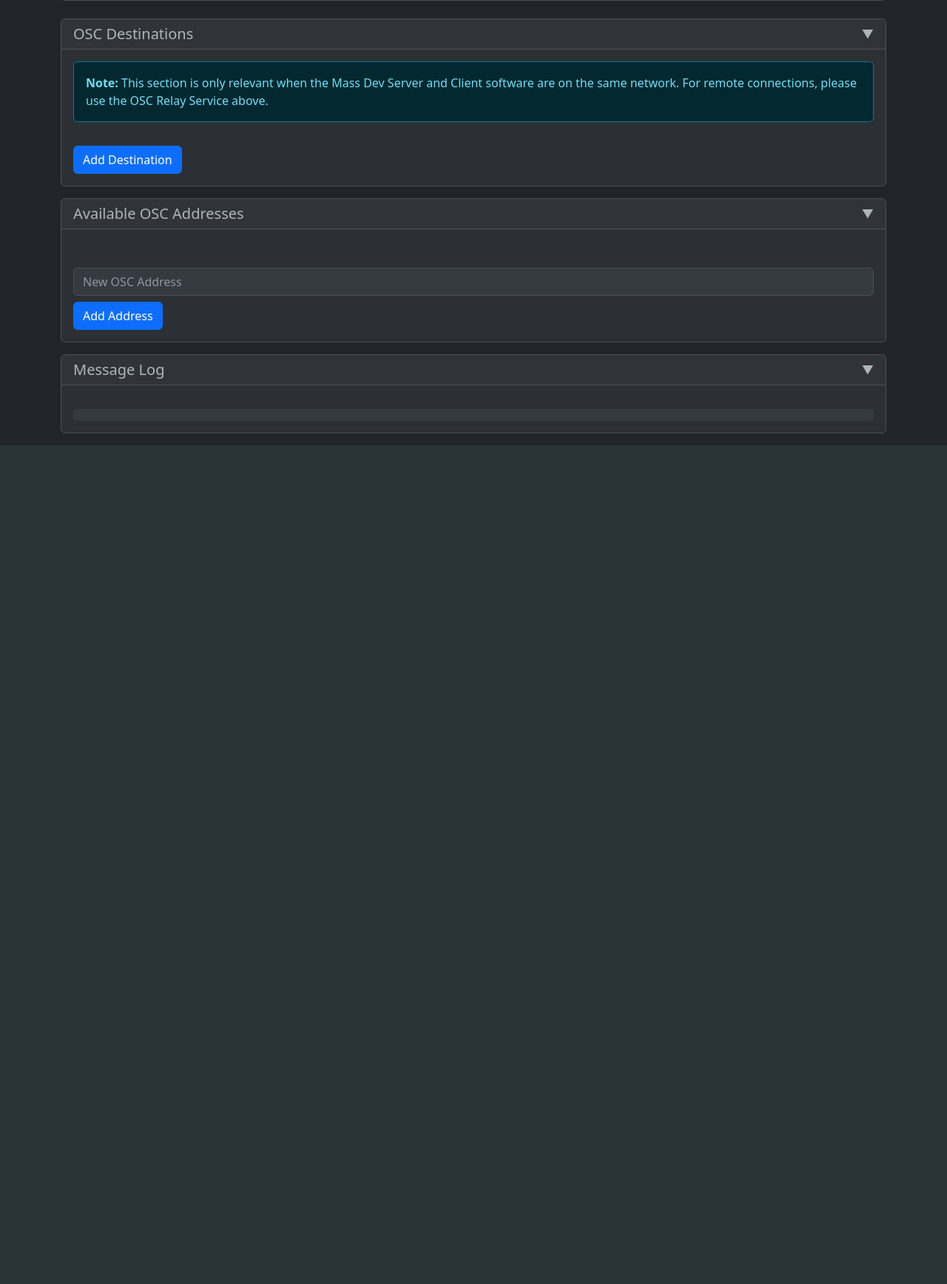
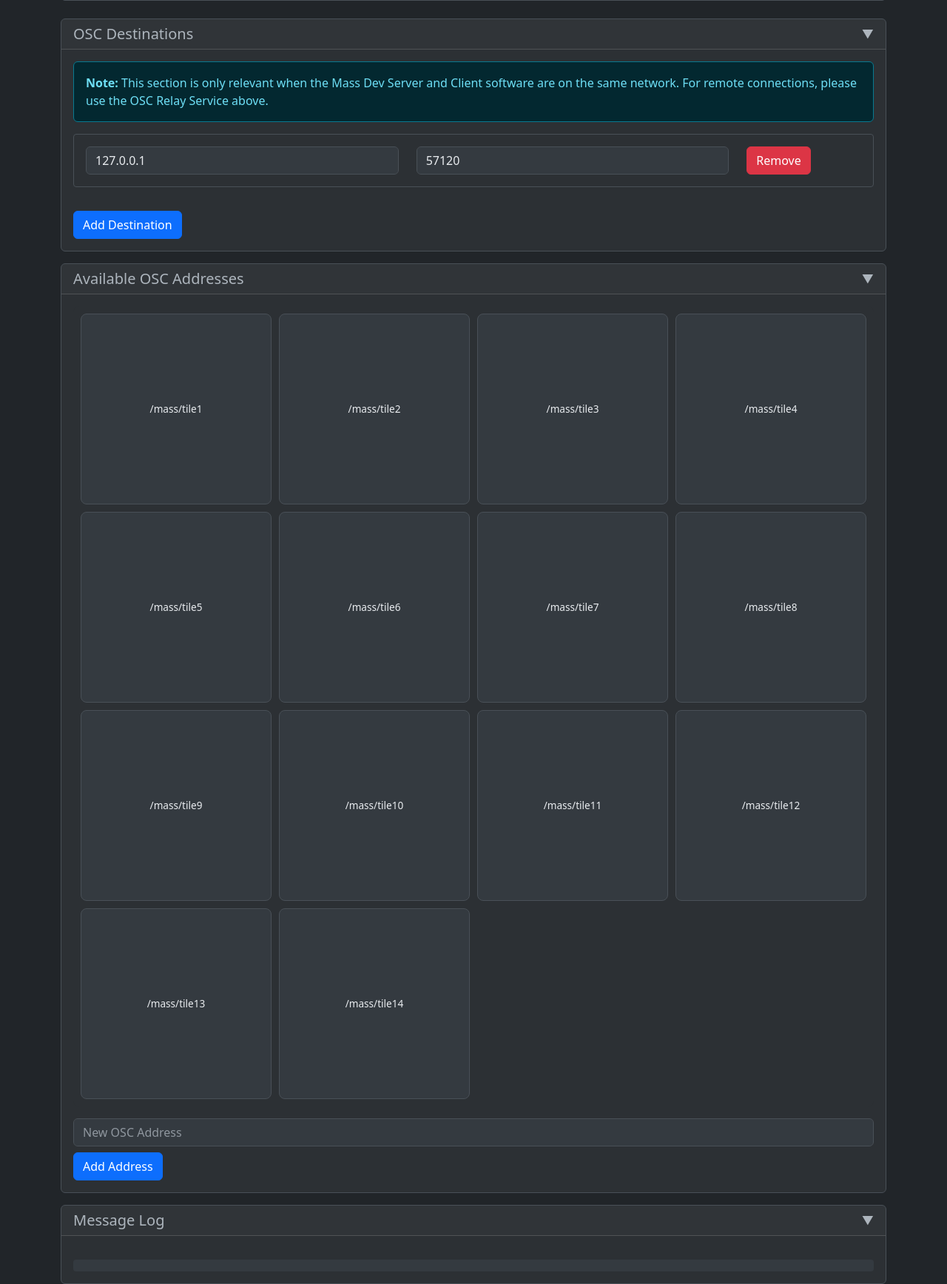
Before and after one commit to wearethehive/massdevserver, a Flask app: page / in a window 1280 px wide. Shown: the part 742-2478 px from the top of the page at 74% size. Before the commit the page ends 1344 px from the top, so only its background shows below. Run offline with Flask 3, Linux system fonts and the light colour scheme; some libraries are stand-ins or nearby versions.

Commit message:
fixing grid

```diff
--- a/streamosc.py
+++ b/streamosc.py
@@ -244,6 +244,10 @@ def send_random_osc_messages():
 def index():
     # Get the first API key for the client
     api_key = API_KEYS[0] if API_KEYS else 'default-key-for-development'
+
+    # Debug logging
+    logger.info(f"Rendering index with addresses: {OSC_ADDRESSES}")
+    logger.info(f"Number of addresses: {len(OSC_ADDRESSES)}")
 
     return render_template('index.html',
                           destinations=destinations,
--- a/templates/index.html
+++ b/templates/index.html
@@ -10,9 +10,12 @@
     <link rel="preload" href="https://cdn.jsdelivr.net/npm/bootstrap@5.3.0/dist/js/bootstrap.bundle.min.js" as="script">
     <!-- Load CSS -->
     <link href="https://cdn.jsdelivr.net/npm/bootstrap@5.3.0/dist/css/bootstrap.min.css" rel="stylesheet">
-    <!-- Defer non-critical scripts -->
-    <script src="https://cdnjs.cloudflare.com/ajax/libs/socket.io/4.0.1/socket.io.js" defer></script>
+    <!-- Load Socket.IO first -->
+    <script src="https://cdnjs.cloudflare.com/ajax/libs/socket.io/4.0.1/socket.io.js"></script>
+    <!-- Load other scripts -->
     <script src="https://cdn.jsdelivr.net/npm/bootstrap@5.3.0/dist/js/bootstrap.bundle.min.js" defer></script>
+    <!-- Load non-critical CSS asynchronously -->
+    <link rel="stylesheet" href="/static/css/styles.css">
     <style>
         /* Critical CSS only - move non-critical styles to a separate file */
         body {
@@ -190,7 +193,10 @@
             grid-template-columns: repeat(4, 1fr);
             gap: 10px;
             padding: 10px;
-            width: 70%;
+            width: 100%;
+            min-height: 200px;
+            background-color: #2c3034;
+            border-radius: 8px;
             margin: 0 auto;
         }
 
@@ -209,6 +215,7 @@
             transition: background-color 0.3s ease;
             cursor: pointer;
             position: relative;
+            color: #e9ecef;
         }
 
         .address-square .remove-btn {
@@ -306,9 +313,6 @@
             margin-bottom: 1rem;
         }
     </style>
-    <!-- Load non-critical CSS asynchronously -->
-    <link rel="stylesheet" href="/static/css/styles.css" media="print" onload="this.media='all'">
-    <noscript><link rel="stylesheet" href="/static/css/styles.css"></noscript>
 </head>
 
 <body>
@@ -541,6 +545,12 @@
         let verboseMode = false;
         let darkMode = true;  // Default to dark mode
 
+        // Debug logging
+        console.log('Initial addresses:', addresses);
+        console.log('Addresses length:', addresses.length);
+        console.log('Addresses type:', typeof addresses);
+        console.log('Is addresses an array?', Array.isArray(addresses));
+
         function openSettings() {
             const modal = new bootstrap.Modal(document.getElementById('settingsModal'));
             modal.show();
@@ -616,6 +626,7 @@
         }
 
         function createAddressItem(address, index) {
+            console.log('Creating address item:', address, index);
             const item = document.createElement('div');
             item.className = 'address-square';
             item.setAttribute('data-address', address);
@@ -657,11 +668,34 @@
         }
 
         function updateAddressesList() {
+            console.log('Updating addresses list');
             const container = document.getElementById('addressesList');
+            if (!container) {
+                console.error('Addresses list container not found!');
+                return;
+            }
+            console.log('Container found:', container);
+            console.log('Current addresses:', addresses);
+            console.log('Container HTML before update:', container.innerHTML);
+
+            // Clear the container
             container.innerHTML = '';
+
+            // Log each address being added
             addresses.forEach((address, index) => {
-                container.appendChild(createAddressItem(address, index));
+                console.log(`Adding address ${index}:`, address);
+                const item = createAddressItem(address, index);
+                container.appendChild(item);
+                console.log('Added item to container:', item);
             });
+
+            console.log('Container HTML after update:', container.innerHTML);
+            console.log('Addresses list updated');
+
+            // Force a reflow to ensure the grid is rendered
+            container.style.display = 'none';
+            container.offsetHeight; // Trigger reflow
+            container.style.display = 'grid';
         }
 
         function updateDestinationsList() {
@@ -787,9 +821,40 @@
         document.getElementById('intervalMax').addEventListener('change', validateIntervals);
 
         // Initial setup
+        console.log('Running initial setup');
         updateDestinationsList();
         updateAddressesList();
         updateStatus();
+        console.log('Initial setup complete');
+
+        // Initialize the page
+        document.addEventListener('DOMContentLoaded', function() {
+            console.log('DOM Content Loaded');
+            console.log('Initial addresses:', addresses);
+
+            // Ensure addresses is an array
+            if (!Array.isArray(addresses)) {
+                console.error('Addresses is not an array:', addresses);
+                addresses = [];
+            }
+
+            updateStatus();
+            updateDestinationsList();
+            updateAddressesList();
+
+            // Ensure the grid container is visible
+            const gridContainer = document.getElementById('addressesList');
+            if (gridContainer) {
+                gridContainer.style.display = 'grid';
+                gridContainer.style.visibility = 'visible';
+                console.log('Grid container initialized');
+            }
+
+            // Add event listeners
+            document.getElementById('startBtn').addEventListener('click', startSending);
+            document.getElementById('stopBtn').addEventListener('click', stopSending);
+            document.getElementById('addAddressBtn').addEventListener('click', addAddress);
+        });
 
         // Relay service functions
         function registerAsReceiver() {
```
